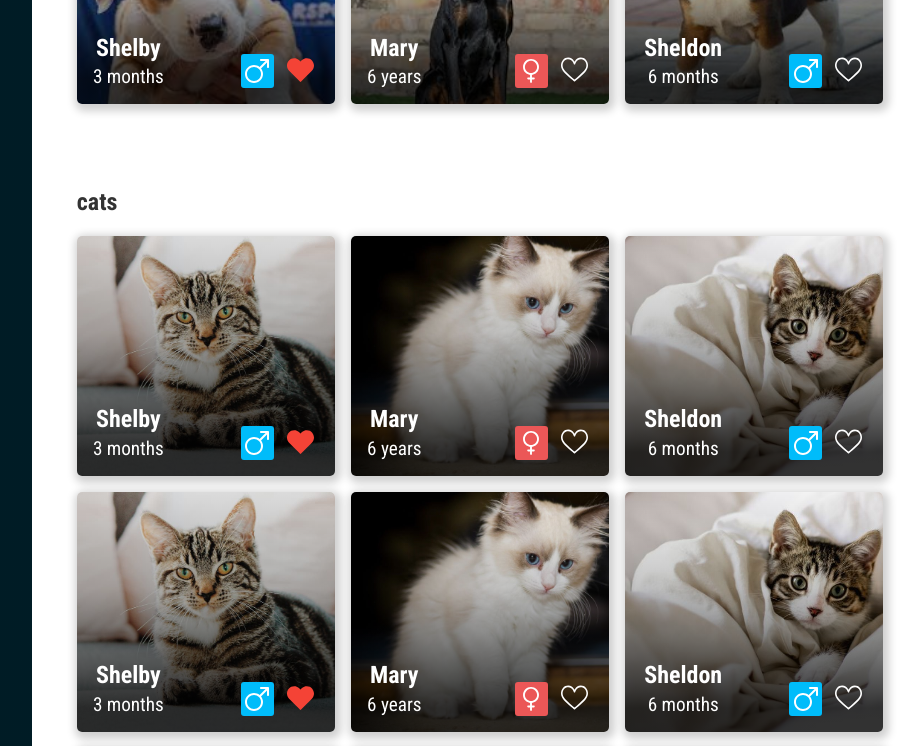
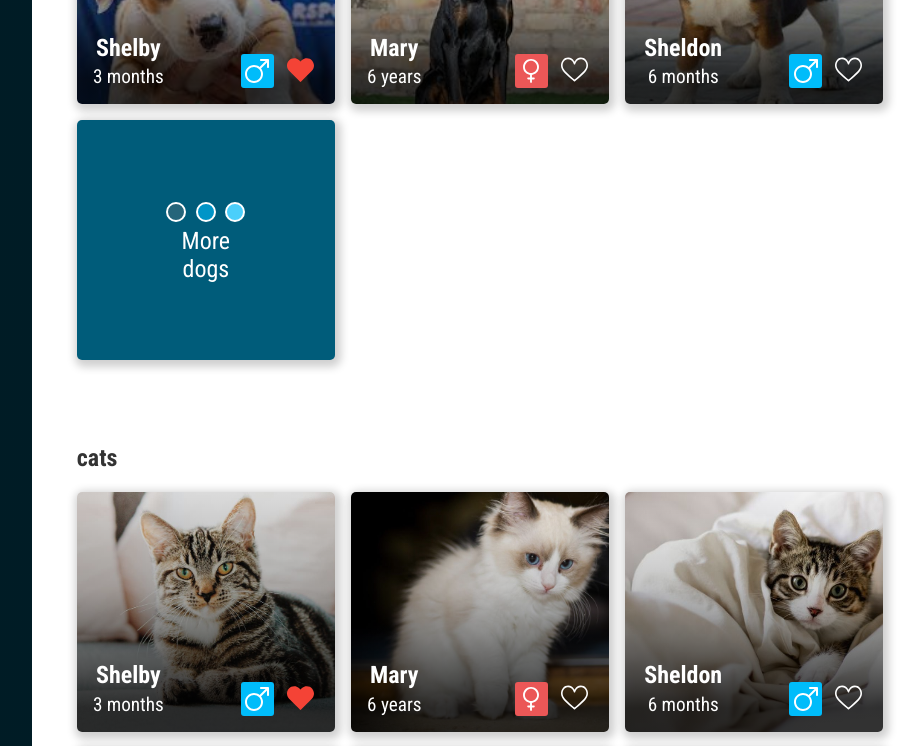
Before and after one commit to Allicce/adopt-app, a React (Create React App) app: page / in a window 1280 px wide. Shown: the part 1420-2166 px from the top of the page, without its empty margins (352-1275 px from the left). Built offline with nearby package versions, Linux system fonts and the light colour scheme.

Commit message:
chore(more animal card) add new type of animal card

```diff
--- /dev/null
+++ b/src/common/components/animalCard/MoreAnimalCard.js
@@ -0,0 +1,18 @@
+import React from "react";
+import { MoreAnimalCardWrapper } from "./MoreAnimalCardWrapper";
+
+const MoreAnimalCard = ({ name }) => {
+  return (
+    <MoreAnimalCardWrapper>
+      <div className="next-wrapper">
+        <div className="circle circle1" />
+        <div className="circle circle2" />
+        <div className="circle circle3" />
+      </div>
+      <p>More</p>
+      <p>{name}</p>
+    </MoreAnimalCardWrapper>
+  );
+};
+
+export default MoreAnimalCard;
--- /dev/null
+++ b/src/common/components/animalCard/MoreAnimalCardWrapper.js
@@ -0,0 +1,44 @@
+import styled from "styled-components";
+import * as color from "../../../styles/abstracts/colourVariables";
+
+export const MoreAnimalCardWrapper = styled.div`
+  width: 100%;
+  background-color: ${color.PRIMARY_COLOR_DARK};
+  border-radius: 5px;
+  box-shadow: 2px 3px 8px 4px rgba(0, 0, 0, 0.19);
+  display: flex;
+  flex-direction: column;
+  justify-content: center;
+  align-items: center;
+
+  .next-wrapper {
+    display: flex;
+
+    .circle {
+      width: 1rem;
+      height: 1rem;
+      border-radius: 50%;
+      border: 2px solid ${color.WHITE};
+      margin: 0.3rem;
+    }
+
+    .circle1 {
+      background-color: ${color.BLUE_COLOR_DARK};
+    }
+
+    .circle2 {
+      background-color: ${color.PRIMARY_COLOR_DARKER};
+    }
+
+    .circle3 {
+      background-color: ${color.PRIMARY_COLOR_LIGHT};
+    }
+  }
+
+  p {
+    font-size: 1.5rem;
+    color: ${color.WHITE};
+    padding: 0;
+    margin: 0;
+  }
+`;
--- a/src/modules/animalList/AnimalList.js
+++ b/src/modules/animalList/AnimalList.js
@@ -1,6 +1,7 @@
 import React from "react";
 import AnimalCard from "../../common/components/animalCard/AnimalCard";
 import { AnimalListWrapper } from "./AnimalListWrapper";
+import MoreAnimalCard from "../../common/components/animalCard/MoreAnimalCard";
 
 const AnimalList = ({ groupOfAnimal, name }) => {
   return (
@@ -10,6 +11,7 @@ const AnimalList = ({ groupOfAnimal, name }) => {
         {groupOfAnimal.map((animal, index) => (
           <AnimalCard animal={animal} key={animal.name + index} id={name} />
         ))}
+        <MoreAnimalCard name={name} />
       </div>
     </AnimalListWrapper>
   );
```
